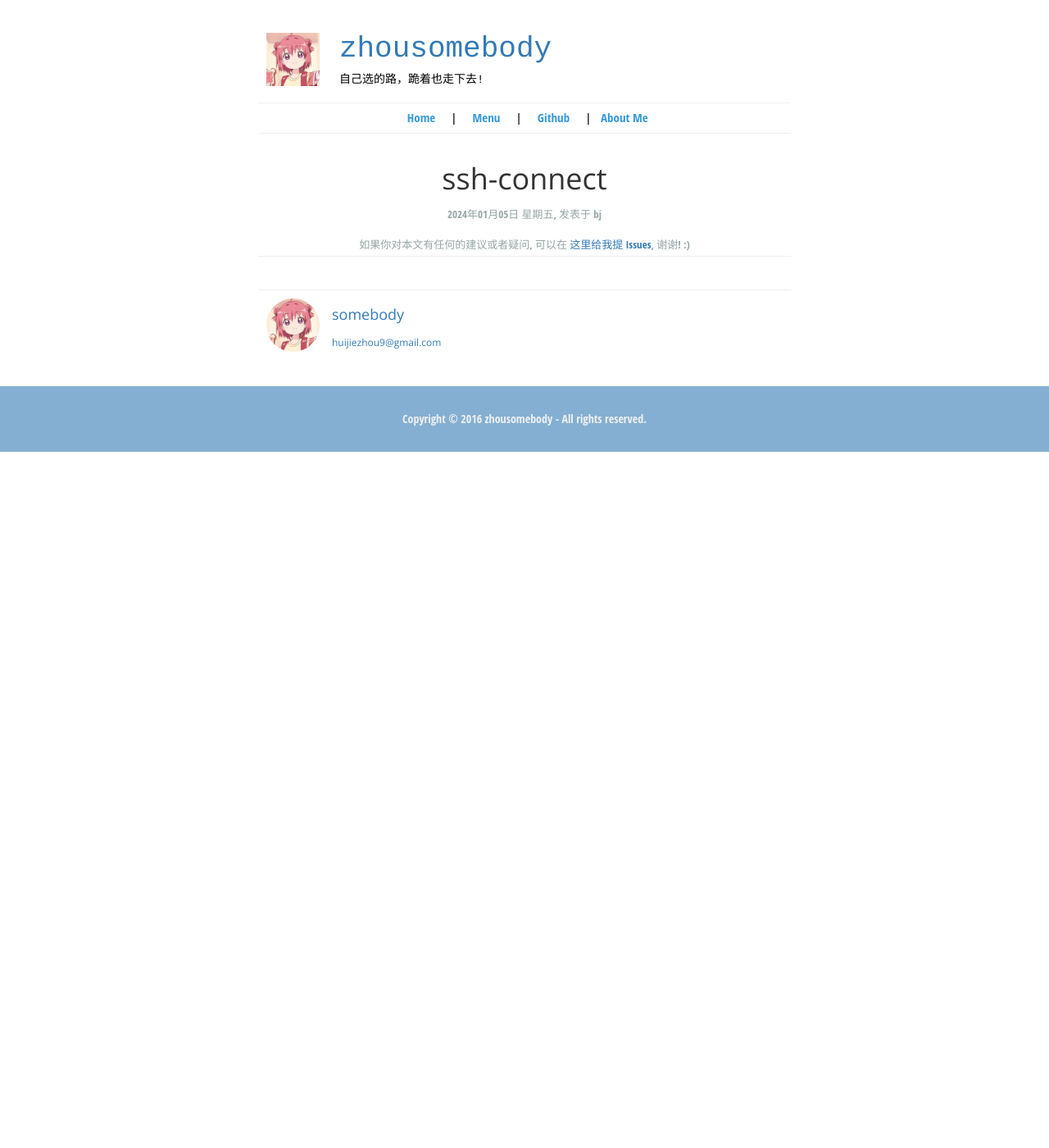
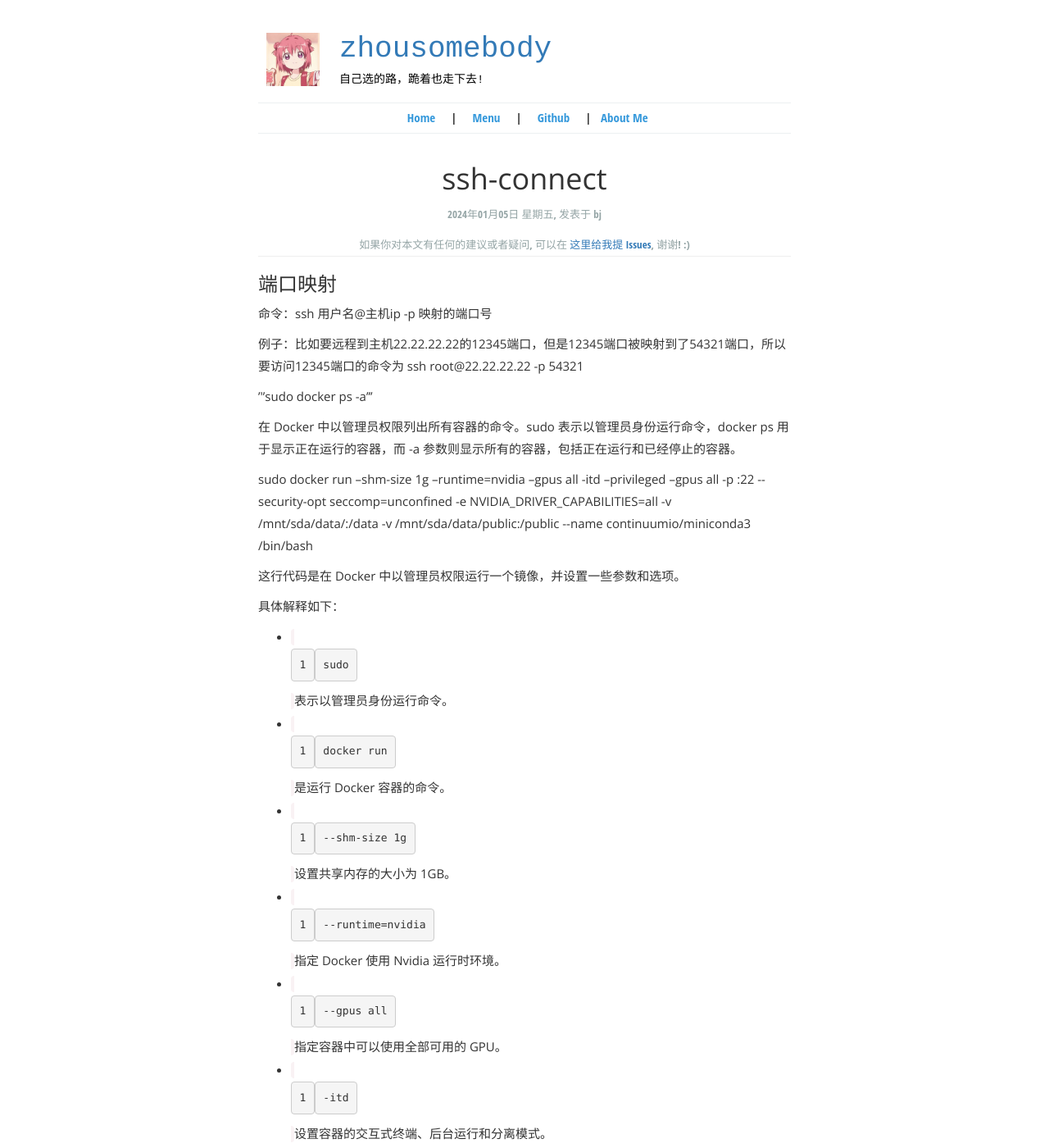
Before and after one commit to zhousomebody/zhousomebody.github.io, a Jekyll site: the page built from _posts/2024-01-08-ssh-connect.md, in a window 1280 px wide and 1400 px high. Shown: the whole window at 82% size. Built offline with Jekyll 4.4.1, drawn with Linux system fonts in a browser that asks for light colours; some of the changed text lies outside the part shown.

Commit message:
Update 2024-01-08-ssh-connect.md

```diff
--- a/_posts/2024-01-08-ssh-connect.md
+++ b/_posts/2024-01-08-ssh-connect.md
@@ -6,3 +6,36 @@ location: bj
 pulished: false
 excerpt_separator: "##"
 ---
+### 端口映射
+命令：ssh 用户名@主机ip -p 映射的端口号
+
+例子：比如要远程到主机22.22.22.22的12345端口，但是12345端口被映射到了54321端口，所以要访问12345端口的命令为
+ssh root@22.22.22.22 -p 54321
+
+'''sudo docker ps -a'''
+
+在 Docker 中以管理员权限列出所有容器的命令。sudo 表示以管理员身份运行命令，docker ps 用于显示正在运行的容器，而 -a 参数则显示所有的容器，包括正在运行和已经停止的容器。
+
+sudo docker run --shm-size 1g --runtime=nvidia --gpus all -itd --privileged --gpus all -p <ssh_port>:22 --security-opt seccomp=unconfined -e NVIDIA_DRIVER_CAPABILITIES=all -v /mnt/sda/data/<name>:/data -v /mnt/sda/data/public:/public --name <name> continuumio/miniconda3 /bin/bash
+
+这行代码是在 Docker 中以管理员权限运行一个镜像，并设置一些参数和选项。
+
+具体解释如下：
+
+- `sudo` 表示以管理员身份运行命令。
+- `docker run` 是运行 Docker 容器的命令。
+- `--shm-size 1g` 设置共享内存的大小为 1GB。
+- `--runtime=nvidia` 指定 Docker 使用 Nvidia 运行时环境。
+- `--gpus all` 指定容器中可以使用全部可用的 GPU。
+- `-itd` 设置容器的交互式终端、后台运行和分离模式。
+- `--privileged` 开启容器的特权模式。
+- `-p <ssh_port>:22` 将容器的 SSH 端口映射到宿主机的指定端口。
+- `--security-opt seccomp=unconfined` 关闭容器的 seccomp 安全机制。
+- `-e NVIDIA_DRIVER_CAPABILITIES=all` 设置 NVIDIA 驱动的能力为全部。
+- `-v /mnt/sda/data/<name>:/data` 将宿主机的 `/mnt/sda/data/<name>` 目录挂载到容器的 `/data` 目录。
+- `-v /mnt/sda/data/public:/public` 将宿主机的 `/mnt/sda/data/public` 目录挂载到容器的 `/public` 目录。
+- `--name <name>` 指定容器的名称为 `<name>`。
+- `continuumio/miniconda3` 是要运行的镜像名称。
+- `/bin/bash` 是容器启动后进入的默认命令行终端。
+
+请注意，上述命令中的 `<ssh_port>` 和 `<name>` 都是占位符，需要替换为实际的值。
```
